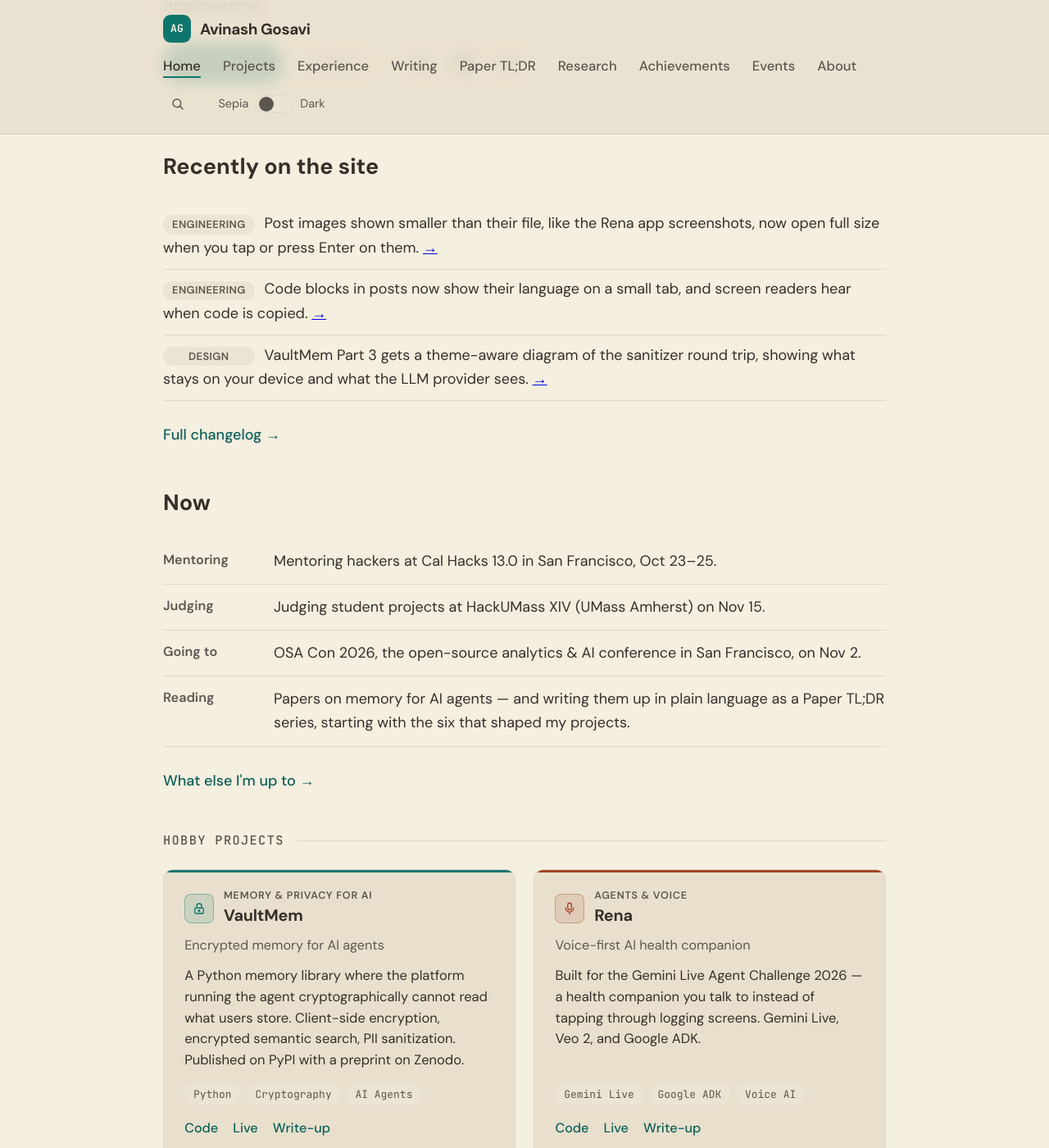
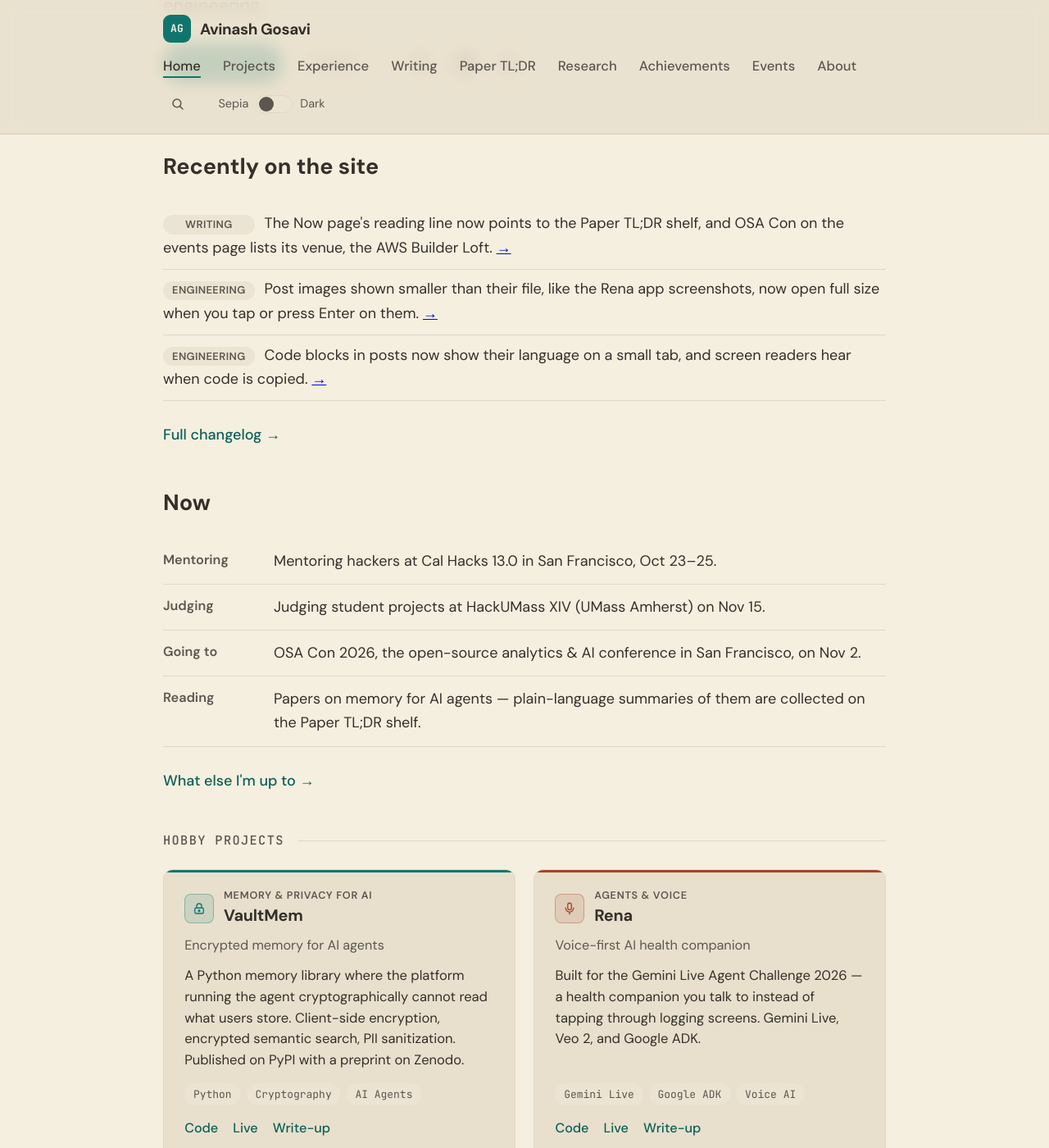
Before and after one commit to aag1091-alt/avinashgosavi.com, a Jekyll site: the page built from index.md, in a window 1280 px wide and 1400 px high, scrolled down 554 px. Shown: the whole window at 82% size. Built offline with Jekyll 4.4.1, drawn with Linux system fonts in a browser that asks for light colours.

Commit message:
Now: Reading item points to Paper TL;DR shelf; OSA Con venue
Co-Authored-By: Claude <noreply@anthropic.com>

```diff
--- a/_data/changelog.yml
+++ b/_data/changelog.yml
@@ -1,5 +1,9 @@
 # Public changelog shown on /changelog and (latest 3) on the homepage.
 # Newest first. desk: Writing | Design | Engineering
+- date: 2026-10-22
+  desk: Writing
+  text: The Now page's reading line now points to the Paper TL;DR shelf, and OSA Con on the events page lists its venue, the AWS Builder Loft.
+  link: /now/
 - date: 2026-10-22
   desk: Engineering
   text: Post images shown smaller than their file, like the Rena app screenshots, now open full size when you tap or press Enter on them.
--- a/_data/events.yml
+++ b/_data/events.yml
@@ -16,7 +16,7 @@
 - name: OSA Con 2026 — Open Source Analytics & AI
   date: 2026-11-02
   when: Nov 2026
-  location: San Francisco, CA
+  location: AWS Builder Loft, San Francisco
   role: attended
   status: upcoming
 - name: SF Ruby Hack Day
--- a/_data/now.yml
+++ b/_data/now.yml
@@ -1,5 +1,5 @@
 # Shown on /now and (first 4) on the homepage. Update `updated` when editing.
-updated: 2026-10-21
+updated: 2026-10-22
 items:
   - label: Mentoring
     text: Mentoring hackers at Cal Hacks 13.0 in San Francisco, Oct 23–25.
@@ -12,9 +12,9 @@ items:
     link: /events/#osa-con-2026-open-source-analytics-ai
   - label: Reading
     text: >-
-      Papers on memory for AI agents — and writing them up in plain language
-      as a Paper TL;DR series, starting with the six that shaped my projects.
-    link: /post/paper-tldr-six-papers-on-memory/
+      Papers on memory for AI agents — plain-language summaries of them are
+      collected on the Paper TL;DR shelf.
+    link: /paper-tldr/
   - label: Running
     text: >-
       A home inference server (Ryzen AI 9 HX 370, Radeon 890M) serving
```
